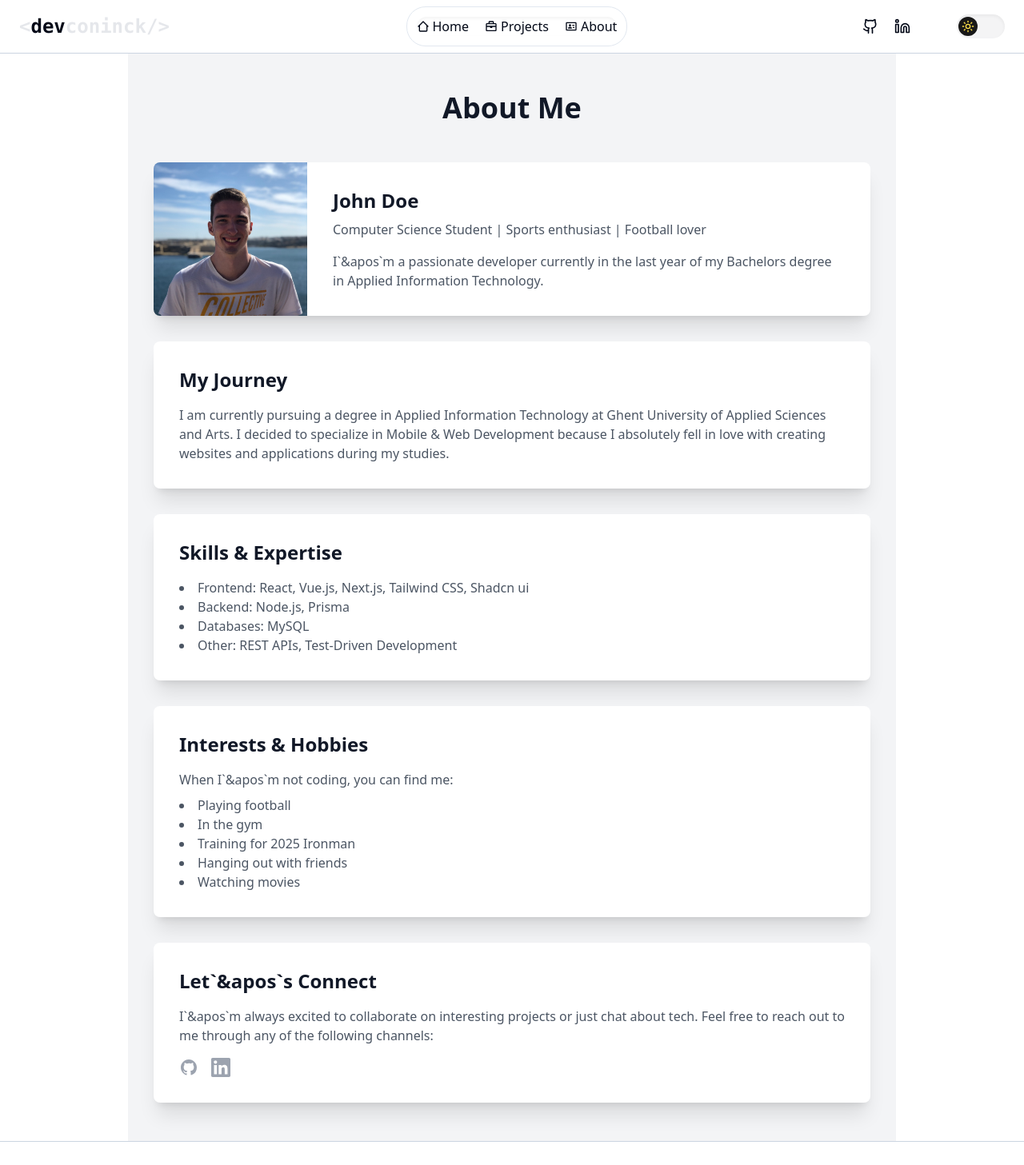
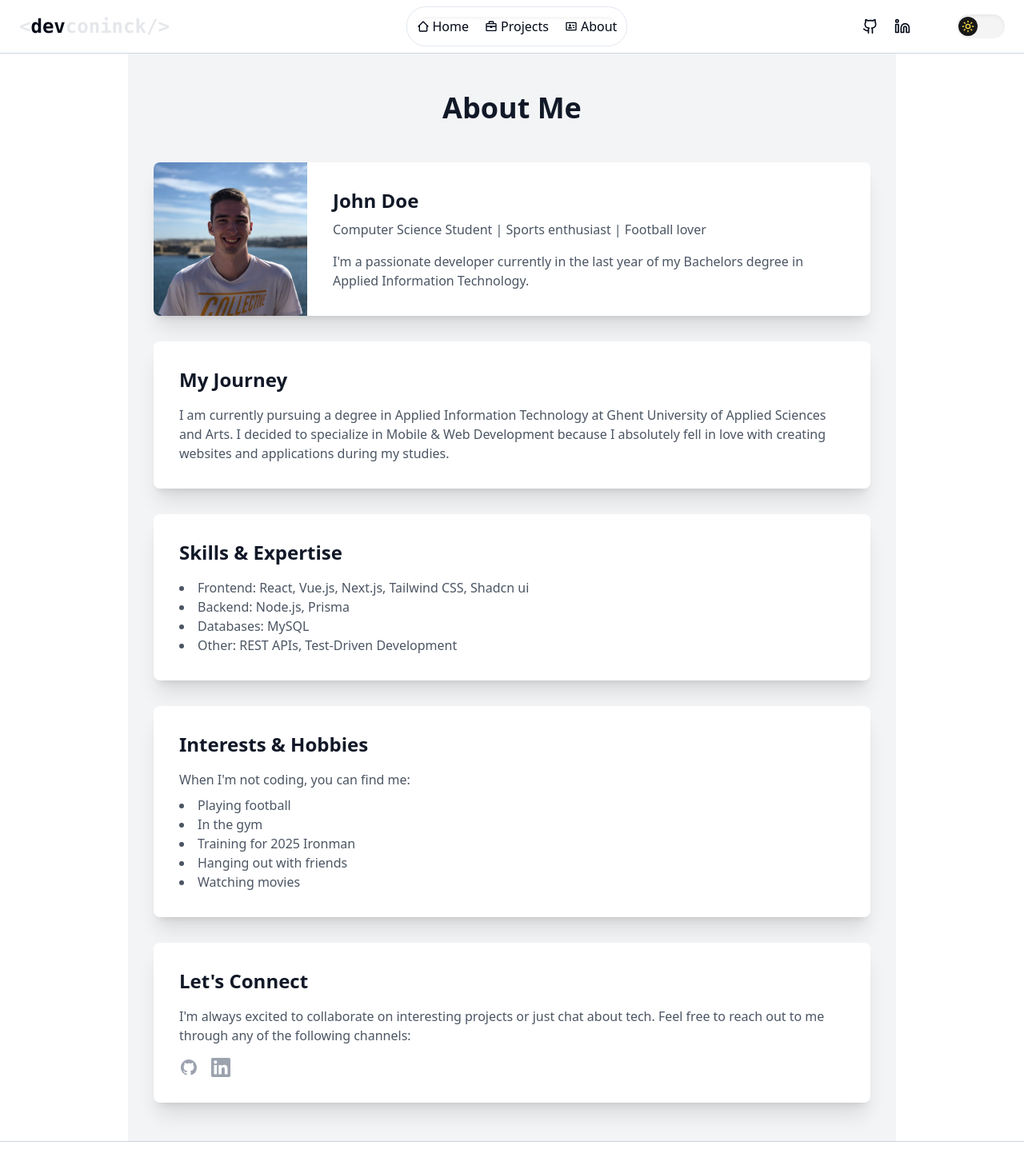
Before and after one commit to devconinck/devconinck, a Next.js app: page /about in a window 1280 px wide. Shown: the top 1457 px of the page at 80% size. Built offline with nearby package versions, Linux system fonts and the light colour scheme.

Commit message:
fixed apostrophes

```diff
--- a/app/about/page.tsx
+++ b/app/about/page.tsx
@@ -1,3 +1,4 @@
+/* eslint-disable react/no-unescaped-entities */
 "use client";
 
 import Image from "next/image";
@@ -41,8 +42,8 @@ export default function AboutPage() {
                 Computer Science Student | Sports enthusiast | Football lover
               </p>
               <p className="mt-4 text-gray-600 dark:text-gray-300">
-                I`&apos`m a passionate developer currently in the last year of
-                my Bachelors degree in Applied Information Technology.
+                I'm a passionate developer currently in the last year of my
+                Bachelors degree in Applied Information Technology.
               </p>
             </div>
           </div>
@@ -92,7 +93,7 @@ export default function AboutPage() {
             Interests & Hobbies
           </h2>
           <p className="text-gray-600 dark:text-gray-300">
-            When I`&apos`m not coding, you can find me:
+            When I'm not coding, you can find me:
           </p>
           <ul className="list-disc list-inside mt-2 text-gray-600 dark:text-gray-300">
             <li>Playing football</li>
@@ -110,12 +111,12 @@ export default function AboutPage() {
           className="bg-white dark:bg-gray-800 shadow-xl rounded-lg overflow-hidden p-8"
         >
           <h2 className="text-2xl font-bold text-gray-900 dark:text-gray-100 mb-4">
-            Let`&apos`s Connect
+            Let's Connect
           </h2>
           <p className="text-gray-600 dark:text-gray-300 mb-4">
-            I`&apos`m always excited to collaborate on interesting projects or
-            just chat about tech. Feel free to reach out to me through any of
-            the following channels:
+            I'm always excited to collaborate on interesting projects or just
+            chat about tech. Feel free to reach out to me through any of the
+            following channels:
           </p>
           <div className="flex space-x-4">
             <Link
--- a/app/components/About.tsx
+++ b/app/components/About.tsx
@@ -1,3 +1,4 @@
+/* eslint-disable react/no-unescaped-entities */
 "use client";
 
 import Image from "next/image";
@@ -36,7 +37,7 @@ export default function LandingPage() {
             className="p-8"
           >
             <div className=" tracking-wide text-4xl text-cyan-700 font-extrabold">
-              Hi, I`&apos`m
+              Hi, I'm
             </div>
             <h1 className="mt-2 text-4xl leading-8 font-extrabold tracking-tight sm:text-4xl">
               Quinten Deconinck
```
